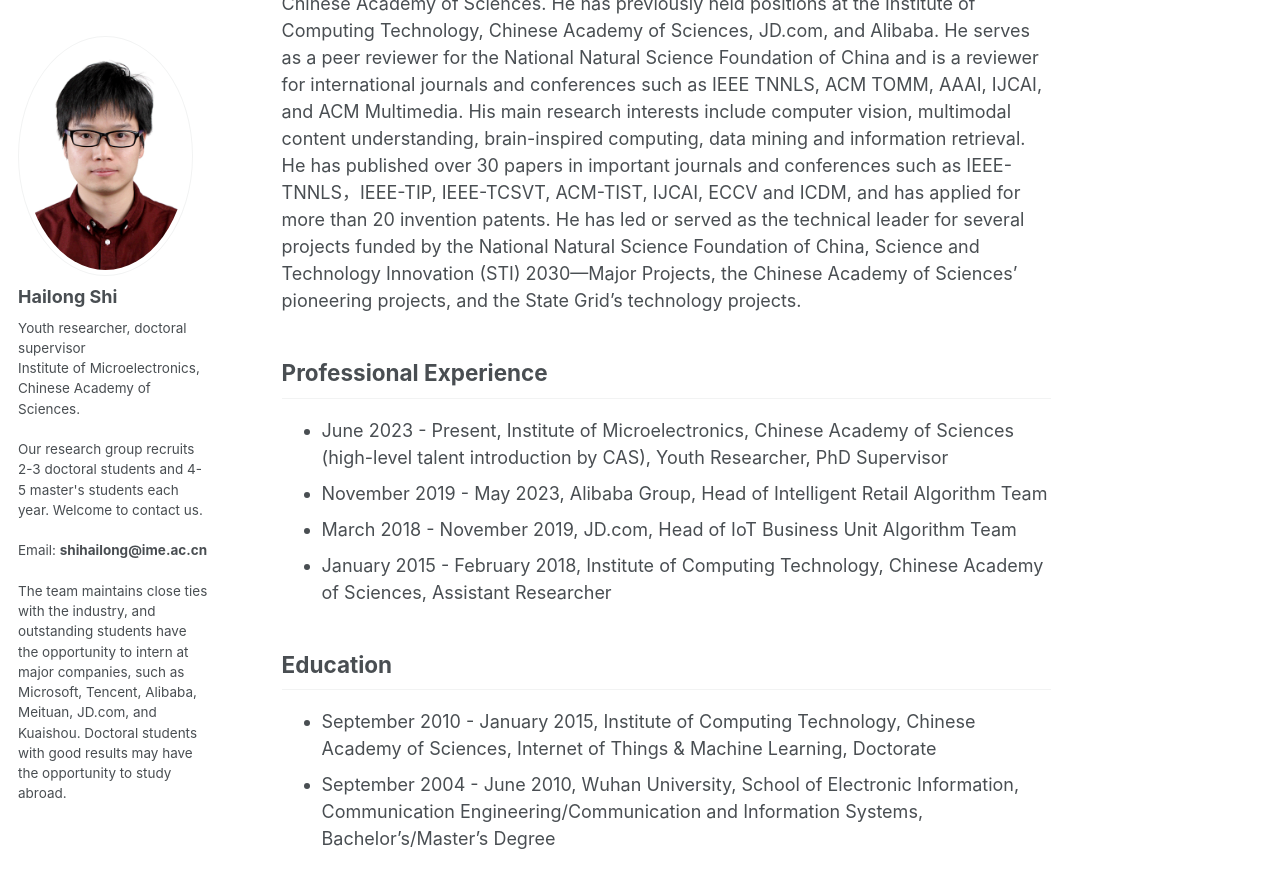
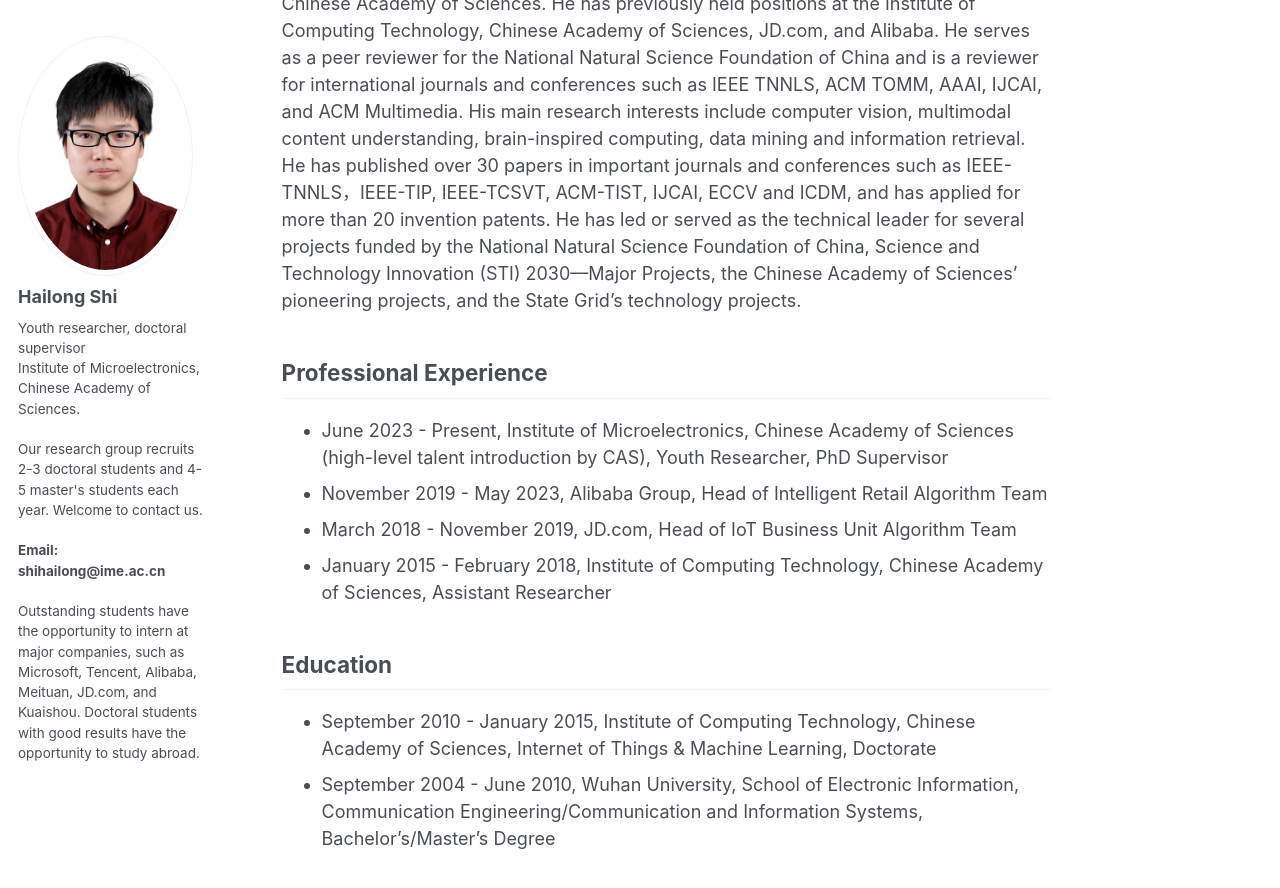
Before and after one commit to shihailong2023/shihailong2023.github.io, a Jekyll site: the page built from _pages/about.md, in a window 1280 px wide and 900 px high, scrolled down 366 px. Shown: the top 888 px of the window. Built offline with Jekyll 4.4.1, drawn with Linux system fonts in a browser that asks for light colours.

Commit message:
Update _config.yml

```diff
--- a/_config.yml
+++ b/_config.yml
@@ -85,10 +85,10 @@ author:
   bio              : "Youth researcher, doctoral supervisor <br>
                       Institute of Microelectronics, Chinese Academy of Sciences. <br><br>
                       Our research group recruits 2-3 doctoral students and 4-5 master's students each year. Welcome to contact us.<br><br>
-                      Email: <b>shihailong@ime.ac.cn</b><br><br>
-                      The team maintains close ties with the industry, and outstanding students have the opportunity to intern at major companies,
+                      <b>Email: shihailong@ime.ac.cn</b><br><br>
+                      Outstanding students have the opportunity to intern at major companies,
                       such as Microsoft, Tencent, Alibaba, Meituan, JD.com, and Kuaishou.
-                      Doctoral students with good results may have the opportunity to study abroad.
+                      Doctoral students with good results have the opportunity to study abroad.
                       "
   location         : # "Sydney, Australia"
   employer         :
```
